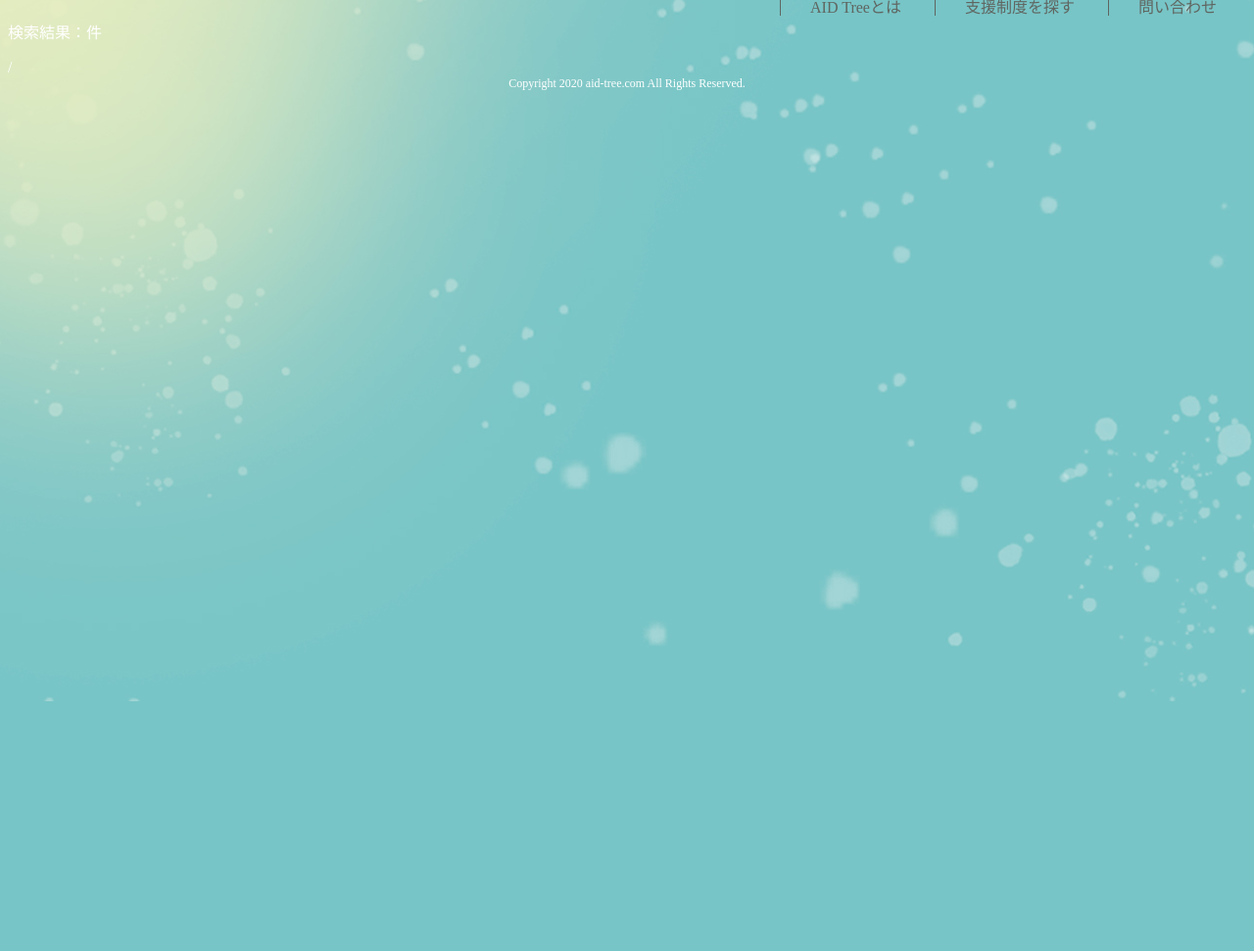
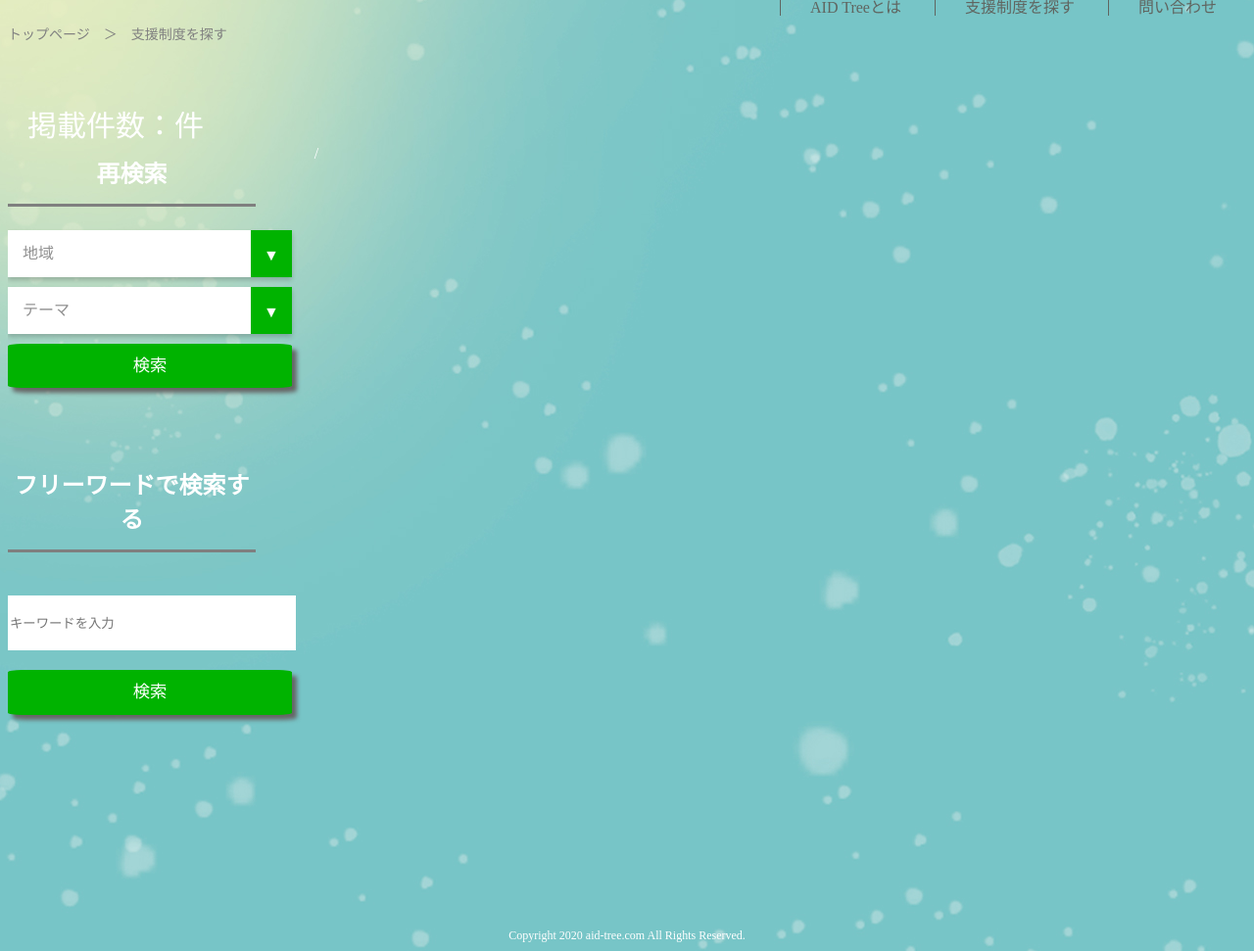
Before and after one commit to NoiTooo/aid, a Django app: template subsidy/templates/subsidy/tokyo23/tokyo23_index.html in a window 1280 px wide. Shown: the part 84-1055 px from the top of the page at 98% size. Before the commit the page ends 800 px from the top, so only its background shows below. Run offline with Django 3.2, Linux system fonts and the light colour scheme; the template is opened without the code that fills it, so the values that code supplies are empty; some web fonts are replaced.

Commit message:
a little

```diff
--- a/subsidy/static/subsidy/css/inquiry.css
+++ b/subsidy/static/subsidy/css/inquiry.css
@@ -56,7 +56,7 @@ textarea{
 
 .navigarte{
     margin: 30px auto 15px 30px;
-    font-size: 18px;
+    font-size: 14px;
     color: white;
 }
 
@@ -152,7 +152,7 @@ textarea{
 
 .navigarte{
     margin: 10px auto 5px 5px;
-    font-size: 18px;
+    font-size: 14px;
     width: 350px;
     color: white;
 }
--- a/subsidy/static/subsidy/css/terms_of_service.css
+++ b/subsidy/static/subsidy/css/terms_of_service.css
@@ -1,3 +1,9 @@
+.navigate{
+    font-size: 14px;
+    color: grey;
+    margin-top: 20px;
+}
+
 .title{
     margin-top: 60px;
     text-align: center;
--- /dev/null
+++ b/subsidy/static/subsidy/css/tokyo23_index.css
@@ -0,0 +1,367 @@
+/* pc */
+.navigate{
+    font-size: 14px;
+    color: grey;
+    margin-top: 20px;
+}
+
+.container{
+	margin: 60px auto 0 auto;
+}
+
+.research-result{
+	height: 150px;
+	width: 80%;
+}
+
+.research-result-text{
+	color: white;
+	font-size: 30px;
+	margin: 20px 0 0 20px;
+}
+
+/* search results range */
+.object-range{
+	display: inline-block;
+	width: 100%;
+}
+
+/* side bar */
+.research-box{
+	float: left;
+	margin-right: 60px;
+	width: 20%;
+	height: 800px;
+}
+
+.title{
+	text-align: center;
+	margin-top: 10px;
+	font-size: 24px;
+	font-weight: bold;
+	padding-bottom: 15px;
+	border-bottom : 3px inset #7f7f7f;
+}
+
+/* combination-search */
+.select-city{
+  position: relative; top:0px; left:-50px;
+}
+
+.select-theme{
+  position: relative; top:10px; left:-50px;
+}
+
+/* select box */
+label{
+  box-shadow:0 3px 5px rgba(0,0,0,.2);
+  padding:15px;
+  background:white;
+  width:260px;
+  display:inline-block;
+  position:relative;
+  margin-left:50px;
+}
+
+select{
+  border:none;
+  outline:none;
+  display: inline-block;
+  -webkit-appearance:none;
+  -moz-appearance:none;
+  appearance:none;
+  cursor:pointer;
+  font-size:16px;
+  color:#909090;
+  border-radius:0;
+  width:275px;
+  z-index:2;
+  background:transparent;
+}
+
+label:after{
+  content:"\25bc";
+  font-size:16px;
+  color:white;
+  background:#00b300;
+  width:42px;
+  text-align:center;
+  line-height:3.2em;
+  top:0;
+  right:0;
+  bottom:0;
+  position:absolute;
+  pointer-events:none;
+}
+
+option{
+  border-bottom:1px solid #eaeaea;
+  border-left:3px solid white;
+  appearance:none;
+}
+
+option:hover{
+  background-color:white;
+  border-left:3px solid #f3a1a1;
+
+}
+
+/* button-combination*/
+.button-combination {
+	border-radius: 5%;
+	font-size: 13pt;
+	text-align: center;
+	cursor: pointer;
+	padding: 12px 64px;
+	background: #00b300;
+	color: #ffffff;
+	line-height: 1em;
+	transition: .3s;
+	box-shadow: 5px 5px 4px #666666;
+	border: 2px solid #00b300;
+	position: relative; top:20px;
+	width: 290px;
+}
+
+.button-combination:hover {
+  box-shadow: none;
+  color: #00b300;
+  background: #ffffff;
+}
+
+/* freeword-search */
+.freeword-search{
+  text-align: center;
+  margin-top: 100px;
+}
+
+.input-text{
+  position: relative; top:0; left:0px;
+  margin-top: 20px;
+  height: 54px;
+  width: 600px;
+  border: none;
+  width: 290px;
+}
+
+.freeword-input{
+  position: relative; top:0px; left:0px;
+  border-radius: 5%;
+  font-size: 13pt;
+  text-align: center;
+  cursor: pointer;
+  padding: 12px 64px;
+  background: #00b300;
+  color: #ffffff;
+  line-height: 1em;
+  transition: .3s;
+  box-shadow: 5px 5px 4px #666666;
+  border: 2px solid #00b300;
+  margin-top: 20px;
+  width: 290px;
+}
+
+.freeword-input:hover {
+  box-shadow: none;
+  color: #00b300;
+  background: #ffffff;
+}
+
+
+/* main box */
+.object-box{
+	float: left;
+	width: 60%;
+}
+
+.object-list{
+	width: cover;
+	padding: 20px;
+	border-top: dotted 1px grey;
+	border-bottom: dotted 1px grey;
+}
+
+/* object */
+.name{
+	font-size: 28px;
+}
+
+.theme-tag{
+	font-size: 12px;
+	width: 60px;
+	border: 0px solid;
+	border-radius: 10px;
+	background-color: #00b300;
+	text-align: center;
+}
+
+.city-tag{
+	font-size: 12px;
+	width: 150px;
+	border: 0px solid;
+	background-color: grey;
+	text-align: center;
+}
+
+.detail-button{
+	margin-top: 60px;
+}
+
+/* button　*/
+.button {
+	border-radius: 5%;
+	font-size: 13pt;
+	text-align: center;
+	cursor: pointer;
+	padding: 12px 64px;
+	background: #00b300;
+	color: #ffffff;
+	line-height: 1em;
+	transition: .3s;
+	box-shadow: 5px 5px 4px #666666;
+	border: 2px solid #00b300;
+}
+
+.button:hover {
+    box-shadow: none;
+    color: #00b300;
+    background: #ffffff;
+}
+
+/* smp */
+@media screen and (max-width: 600px){
+.header .header-nav .header-navi-link{
+    display: none;
+}
+
+.header-logo{
+    text-align: center;
+    margin: auto;
+    max-height:64px;
+    width:208px;
+}
+
+.navigate{
+    font-size: 12px;
+    color: grey;
+    margin-top: 20px;
+}
+
+.container{
+    font-size: 12px;
+    text-align: center;
+}
+
+.research-result-text{
+    font-size: 18px;
+    margin: 0;
+}
+/* side bar */
+.research-box{
+    display: none;
+}
+
+.title{
+    display: none;
+}
+
+/* combination-search */
+.select-city{
+    display: none;
+}
+
+.select-theme{
+    display: none;
+}
+
+/* select box */
+label{
+    display: none;
+}
+
+select{
+    display: none;
+}
+
+label:after{
+    display: none;
+}
+
+option{
+    display: none;
+}
+
+option:hover{
+    display: none;
+
+}
+
+/* button-combination*/
+.button-combination {
+    display: none;
+}
+
+.button-combination:hover {
+    display: none;
+}
+
+/* freeword-search */
+.freeword-search{
+    display: none;
+}
+
+.input-text{
+    display: none;
+}
+
+.freeword-input{
+    display: none;
+}
+
+.freeword-input:hover {
+    display: none;
+}
+
+/* main box */
+.object-box{
+    margin: auto;
+	width: 100%;
+}
+
+.object-list{
+	width: cover;
+	border-top: dotted 1px grey;
+	border-bottom: dotted 1px grey;
+}
+
+
+/* button　*/
+.button, .combination-button {
+  border-radius: 5%;
+  font-size: 13pt;
+  text-align: center;
+  cursor: pointer;
+  padding: 12px 64px;
+  background: #00b300;
+  color: #ffffff;
+  line-height: 1em;
+  transition: .3s;
+  box-shadow: 5px 5px 4px #666666;
+  border: 2px solid #00b300;
+  width: 250px;
+}
+
+.button, .combination-button:hover {
+  box-shadow: none;
+  color: #00b300;
+  background: #ffffff;
+}
+
+.combination-button{
+  -webkit-appearance: none;
+  height: 50px;
+  width: 250px;
+  position: relative; top: 30px; left:-10px;
+}
+
+}
--- a/subsidy/static/subsidy/css/user_alert.css
+++ b/subsidy/static/subsidy/css/user_alert.css
@@ -55,7 +55,7 @@ textarea{
 
 .navigarte{
     margin: 30px auto 15px 30px;
-    font-size: 18px;
+    font-size: 14px;
     color: white;
 }
 
--- a/subsidy/templates/subsidy/common_information/inquiry_create.html
+++ b/subsidy/templates/subsidy/common_information/inquiry_create.html
@@ -17,7 +17,7 @@
 {% include 'subsidy/base_module/header.html' %}
 	<div class="navigarte">
 		<a href="{% url 'subsidy:tokyo23_top'%}">TOP ></a>
-		<a href="{% url 'subsidy:inquiry_create'%}">問合せフォーム ></a>
+		<a href="{% url 'subsidy:inquiry_create'%}">問合せフォーム</a>
 	</div>
 
 	<div class="inquiry">
--- a/subsidy/templates/subsidy/common_information/terms_of_service.html
+++ b/subsidy/templates/subsidy/common_information/terms_of_service.html
@@ -15,6 +15,10 @@
 
 {% block body %}
 {% include 'subsidy/base_module/header.html' %}
+<div class="navigate">
+	<p><a href="{% url 'subsidy:tokyo23_top' %}">トップページ</a>　＞　<a href="{% url 'subsidy:terms_of_service' %}">利用規約</a></p>
+</div>
+
 <div class="title">利用規約</div>
 <div class="terms-content">
 <p class="previous">
--- a/subsidy/templates/subsidy/common_information/user_alert.html
+++ b/subsidy/templates/subsidy/common_information/user_alert.html
@@ -17,7 +17,7 @@
 {% include 'subsidy/base_module/header.html' %}
 <div class="navigarte">
 	<a href="{% url 'subsidy:tokyo23_top'%}">TOP ></a>
-	<a href="{% url 'subsidy:user_alert'%}">問題を報告する ></a>
+	<a href="{% url 'subsidy:user_alert'%}">問題を報告する</a>
 </div>
 
 <div class="user_alert">
--- a/subsidy/templates/subsidy/tokyo23/tokyo23_index.html
+++ b/subsidy/templates/subsidy/tokyo23/tokyo23_index.html
@@ -15,16 +15,90 @@
 {% block body %}
 {% include 'subsidy/base_module/header.html' %}
 
+<div class="navigate">
+	<p><a href="{% url 'subsidy:tokyo23_top' %}">トップページ</a>　＞　<a href="{% url 'subsidy:tokyo23_index' %}">支援制度を探す</a></p>
+</div>
+
 <div class="container">
 	{% if query %}
 	<div class="research-result">
-		<p class="research-result-text">「{{query}}」の検索結果：{{count}}件</p>
+		<p class="research-result-text">「{{query}}」の検索結果：{{ count|intcomma }}件</p>
 	</div>
 	{% else %}
-	<div class="research-result">
-		<p class="research-result-text">検索結果：{{count}}件</p>
+	<p class="research-result-text">掲載件数：{{ count|intcomma }}件</p>
+	{% endif %}
+</div>
+
+
+<div class="research-box">
+	<div class="combination-search">
+		<p class="title">再検索</p>
+			<form method="GET" action="{% url 'subsidy:category_select' %}">
+				<label class="select-city">
+					<select name="city">
+						<option value="">地域</option>
+						<option value="千代田区">千代田区</option>
+						<option value="中央区">中央区</option>
+						<option value="港区">港区</option>
+						<option value="新宿区">新宿区</option>
+						<option value="文京区">文京区</option>
+						<option value="台東区">対等区</option>
+						<option value="墨田区">墨田区</option>
+						<option value="江東区">江東区</option>
+						<option value="品川区">品川区</option>
+						<option value="目黒区">目黒区</option>
+						<option value="太田区">太田区</option>
+						<option value="世田谷区">世田谷区</option>
+						<option value="渋谷区">渋谷区</option>
+						<option value="中野区">中野区</option>
+						<option value="杉並区">杉並区</option>
+						<option value="豊島区">豊島区</option>
+						<option value="北区">北区</option>
+						<option value="荒川区">荒川区</option>
+						<option value="板橋区">板橋区</option>
+						<option value="練馬区">練馬区</option>
+						<option value="足立区">足立区</option>
+						<option value="葛飾区">葛飾区</option>
+						<option value="江戸川区">江戸川区</option>
+					</select>
+				</label>
+
+				<label class="select-theme">
+					<select name="theme">
+						<option value="">テーマ</option>
+						<option value="出産・子供">出産・子供</option>
+						<option value="冠婚葬祭">冠婚葬祭</option>
+						<option value="住まい">住まい</option>
+						<option value="その他">その他</option>
+					</select>
+				</label>
+				<input class="button-combination" type="submit" value="検索">
+			</form>
 	</div>
-	{% endif %}
+
+	<div class="freeword-search">
+		<p class="title">フリーワードで検索する</p>
+			<form method="GET" action="{% url 'subsidy:tokyo23_index' %}">
+				<input class="input-text" type="text" name="keyword" placeholder="キーワードを入力">
+				<button class="freeword-input" type="submit">検索</button>
+			</form>
+	</div>
+
+</div>
+
+
+	{% for object in object_list %}
+		<div class="object-list">
+			<p class="name">{{ object.name }}</p>
+			<p class="city-tag">{{ object.prefecture }}　|　{{ object.city }}</p>
+	{% for theme in object.themes.all %}
+			<p class="theme-tag">{{ theme.theme }}</p>
+	{% endfor %}
+			<p>{{ object.description }}</p>
+			<p>最大支給額：{{ object.maximum_support_amount|intcomma }}円</p>
+			<p><a class="button" href="{% url 'subsidy:detail' object.pk %}">詳細を見る</a></p>
+		</div>
+	{% endfor %}
 
 
 
```
Also changed, not shown: subsidy/views.py (+8 -0 lines).
